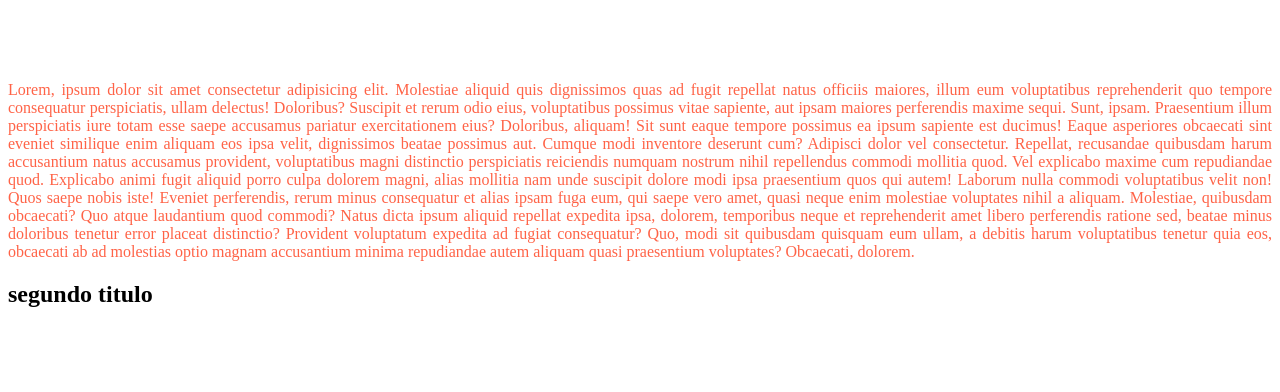
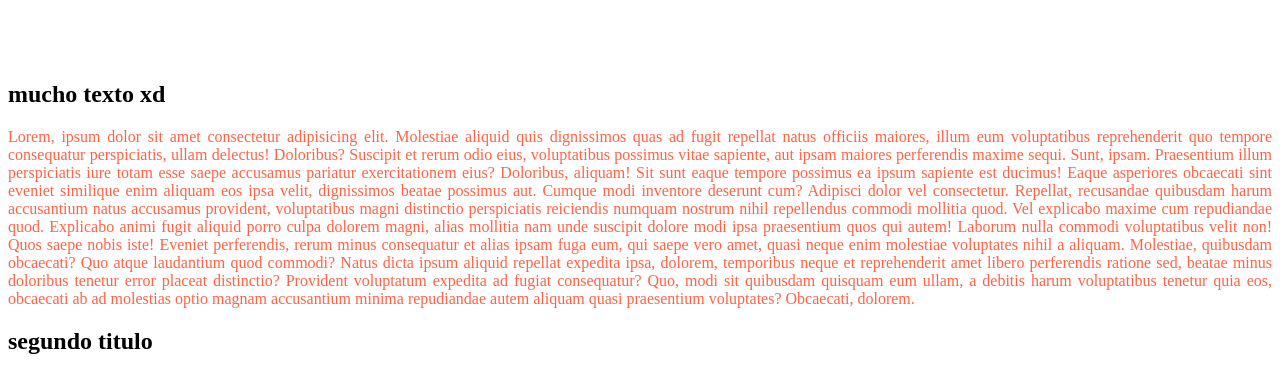
Before and after one commit to EduardoMijangos/Repo-Eduardo6, a plain HTML site: page index.html in a window 1280 px wide. Shown: the part 292-684 px from the top of the page. Drawn offline with Linux system fonts and the light colour scheme.

Commit message:
mucho texto

```diff
--- a/index.html
+++ b/index.html
@@ -11,6 +11,10 @@
     <h1 class="titulo">
         Sexto repositorio
     </h1>
+
+    <h2>
+        mucho texto xd
+    </h2>
 
     <p class="text">
         Lorem, ipsum dolor sit amet consectetur adipisicing elit. Molestiae aliquid quis dignissimos quas ad fugit repellat natus officiis maiores, illum eum voluptatibus reprehenderit quo tempore consequatur perspiciatis, ullam delectus! Doloribus?
```
